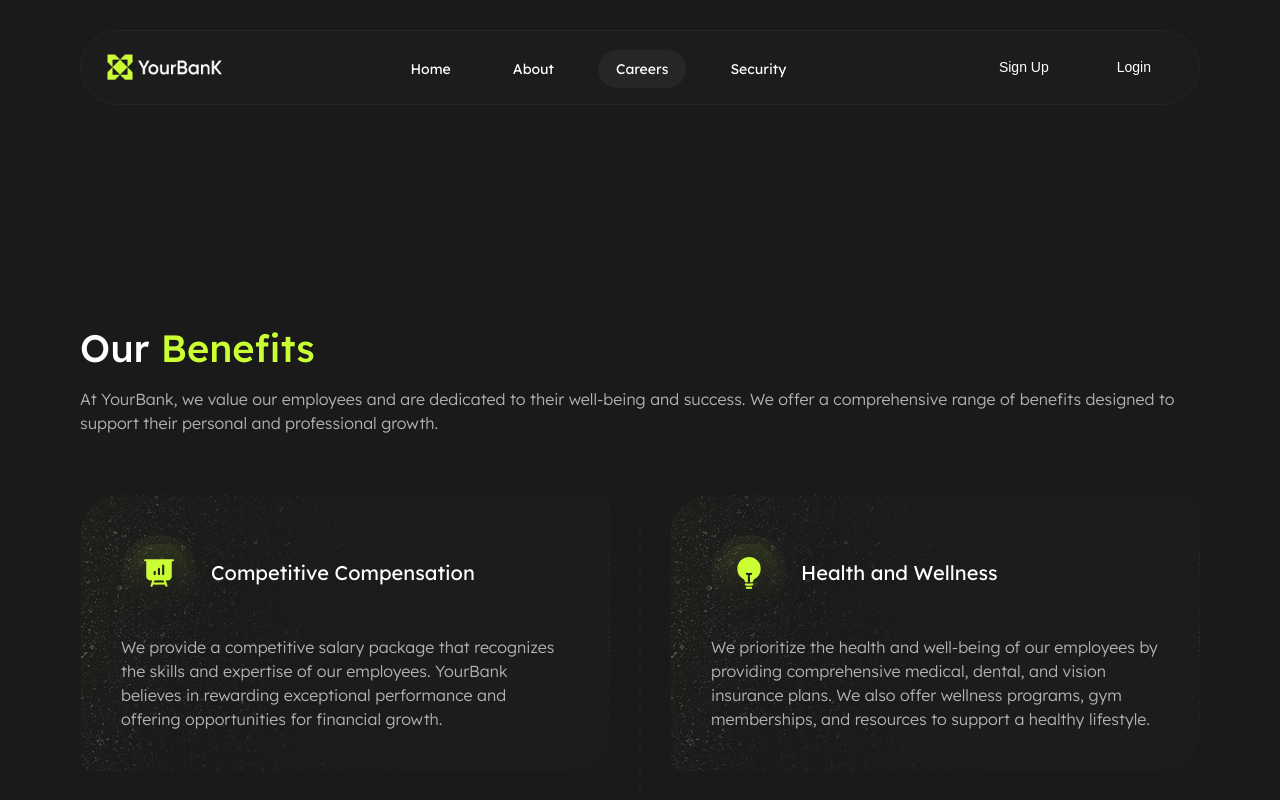
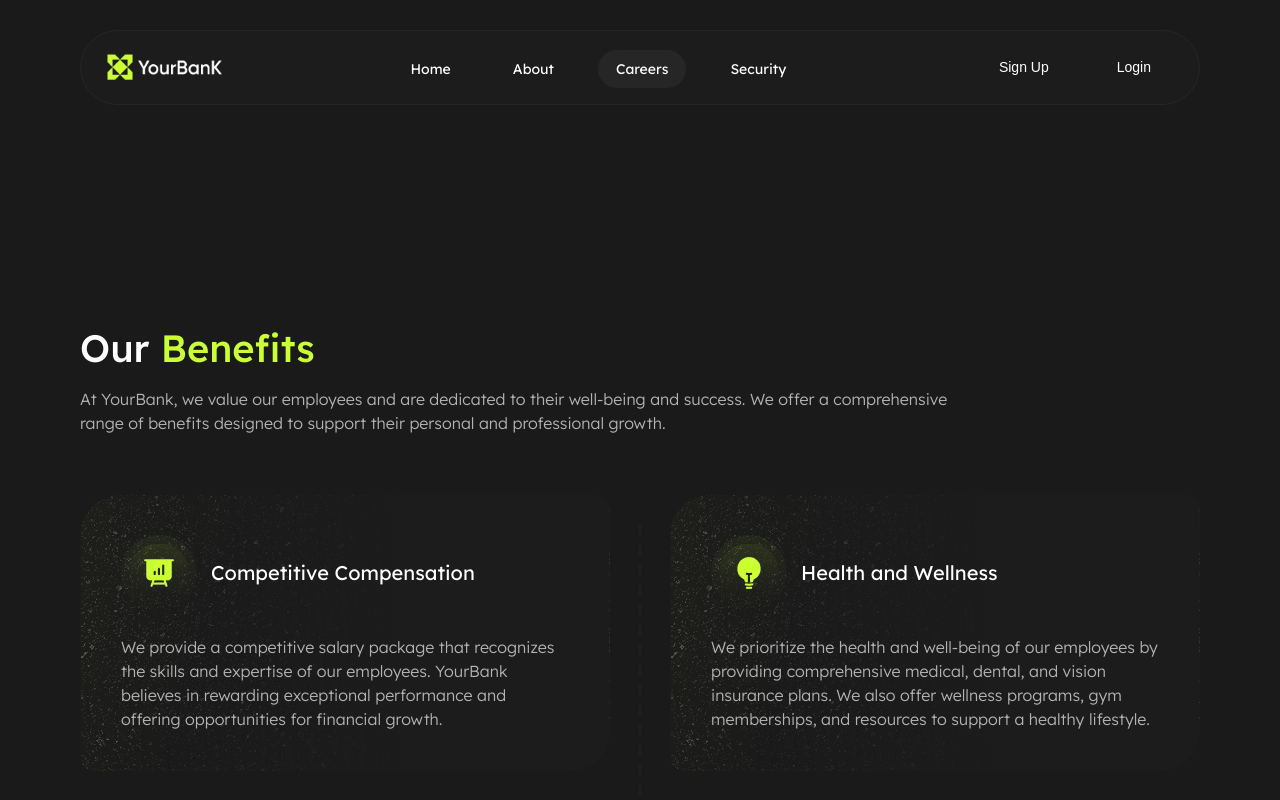
Before and after one commit to shaza-alkheder/YourBanK, a React (Vite) app: page /careers in a window 1280 px wide. Shown: the top 800 px of the page. Built offline with nearby package versions, Linux system fonts and the light colour scheme; a web font is replaced by a local one.

Commit message:
update benefits section

```diff
--- a/src/components/Sections/Benefits/Benefits.css
+++ b/src/components/Sections/Benefits/Benefits.css
@@ -2,6 +2,9 @@
   display: flex;
   flex-direction: column;
   gap: 80px;
+  .TitleHeader {
+    width: 80%;
+  }
   .S-K-BenefitsCard {
     position: relative;
     display: grid;
@@ -134,6 +137,9 @@
   .S-K-Benefits {
     padding-top: 200px;
     gap: 60px;
+    .TitleHeader {
+      width: 79%;
+    }
     .S-K-BenefitsCard {
       gap: 60px;
 
@@ -175,6 +181,9 @@
 
 @media screen and (max-width: 992px) {
   .S-K-Benefits {
+    .TitleHeader {
+      width: 100%;
+    }
     .S-K-BenefitsCard {
       gap: 48px;
       grid-template-columns: repeat(1, 1fr);
--- a/src/components/Sections/Benefits/Benefits.jsx
+++ b/src/components/Sections/Benefits/Benefits.jsx
@@ -20,7 +20,8 @@ const Benefits = () => {
     <>
 
       <section className="S-K-Benefits">
-         <TitleDescription
+    <div className='TitleHeader'>
+           <TitleDescription
           titleParts={[
             {
               text: "Our",
@@ -33,6 +34,7 @@ const Benefits = () => {
           ]}
           description="At YourBank, we value our employees and are dedicated to their well-being and success. We offer a comprehensive range of benefits designed to support their personal and professional growth."
         />
+    </div>
         <div className='S-K-BenefitsCard'>
    {benefitsContent.map((data) => (
             <Card
```
